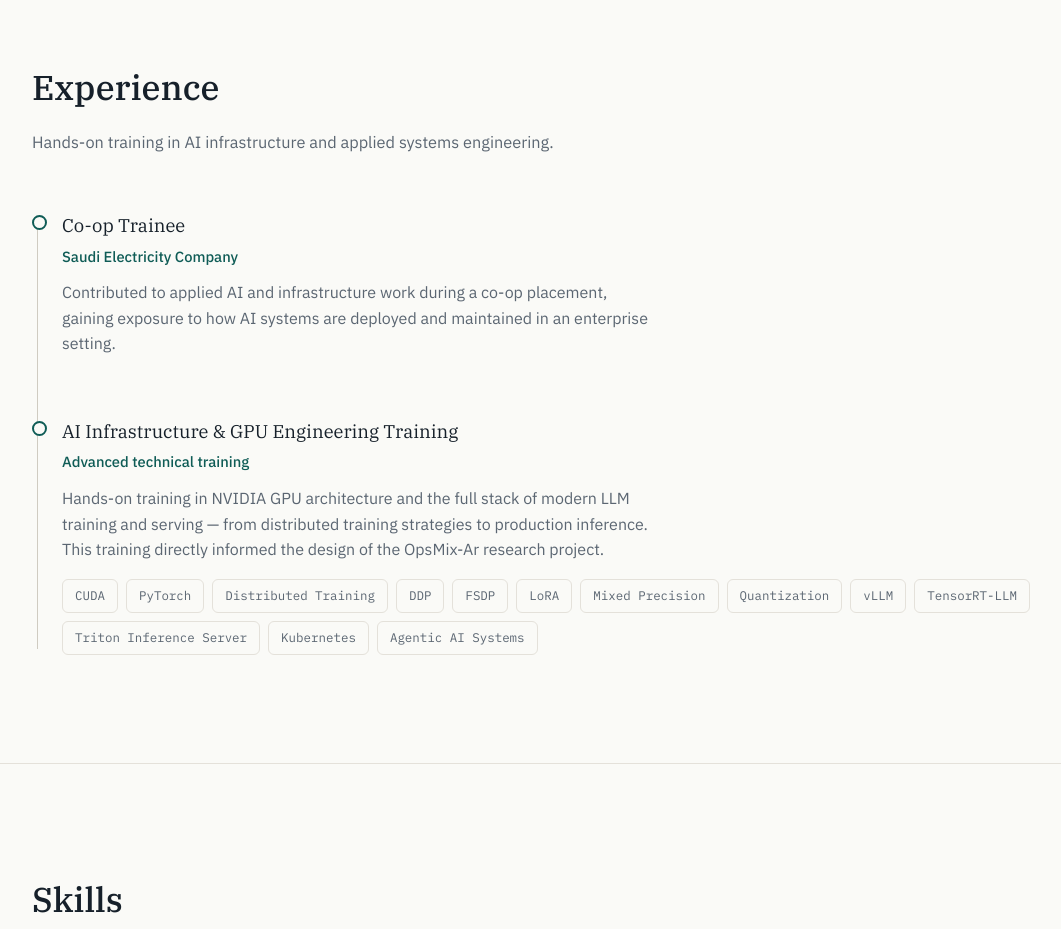
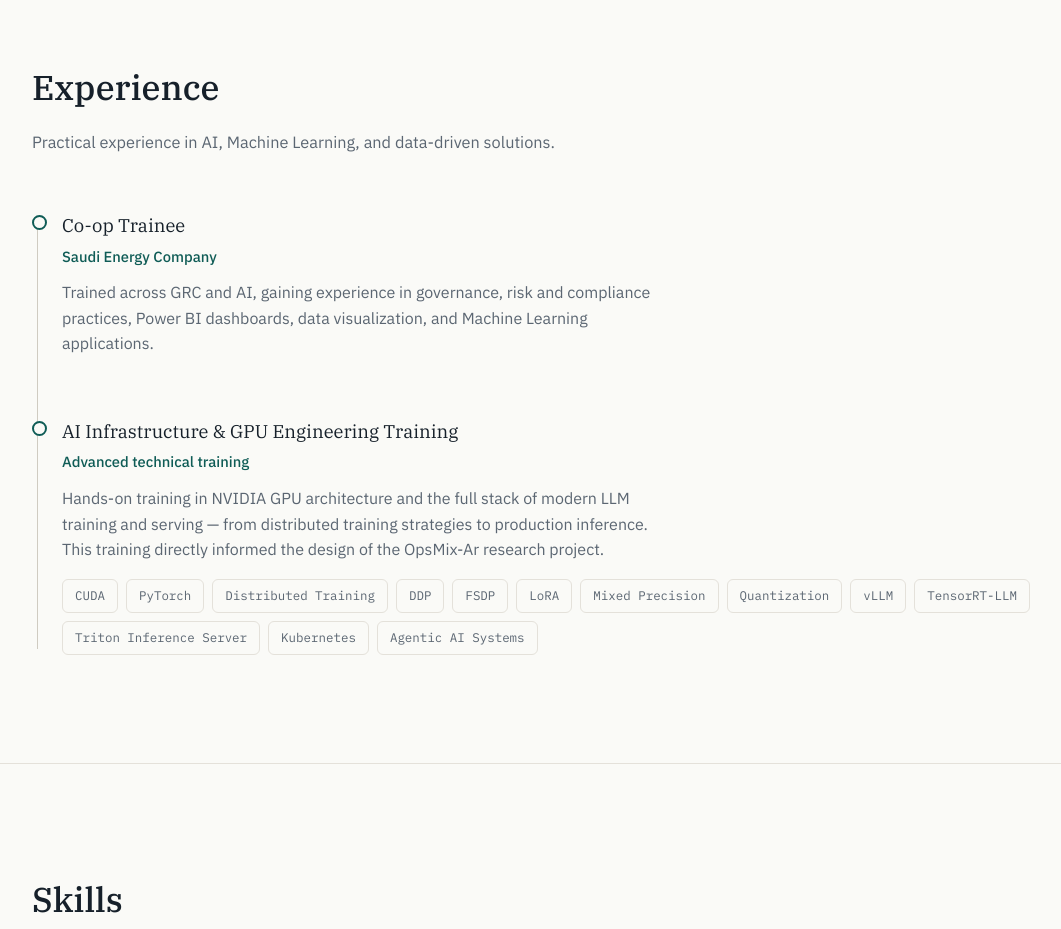
Before and after one commit to layanbadr304/Layan---Portfolio, a plain HTML site: page index.html in a window 1280 px wide. Shown: the part 4940-5869 px from the top of the page, without its empty margins (76-1137 px from the left). Drawn offline with Linux system fonts and the light colour scheme.

Commit message:
Update index.html

```diff
--- a/index.html
+++ b/index.html
@@ -523,13 +523,13 @@
   <div class="wrap">
     <div class="section-head">
       <h2>Experience</h2>
-      <p>Hands-on training in AI infrastructure and applied systems engineering.</p>
+      <p>Practical experience in AI, Machine Learning, and data-driven solutions.</p>
     </div>
     <div class="timeline">
       <div class="tl-item">
         <div class="tl-role">Co-op Trainee</div>
-        <div class="tl-org">Saudi Electricity Company</div>
-        <p class="tl-desc">Contributed to applied AI and infrastructure work during a co-op placement, gaining exposure to how AI systems are deployed and maintained in an enterprise setting.</p>
+        <div class="tl-org">Saudi Energy Company</div>
+        <p class="tl-desc">Trained across GRC and AI, gaining experience in governance, risk and compliance practices, Power BI dashboards, data visualization, and Machine Learning applications.</p>
       </div>
       <div class="tl-item">
         <div class="tl-role">AI Infrastructure &amp; GPU Engineering Training</div>
```
